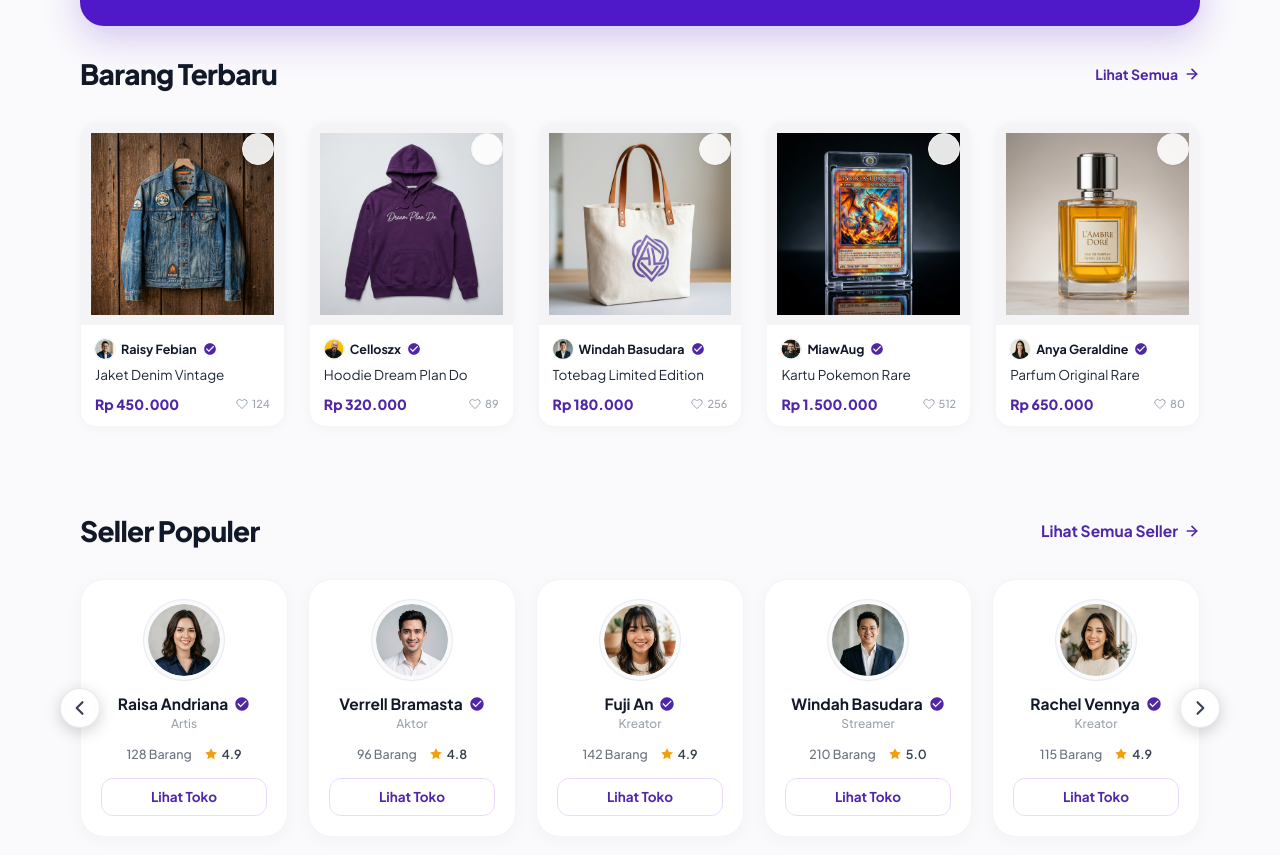
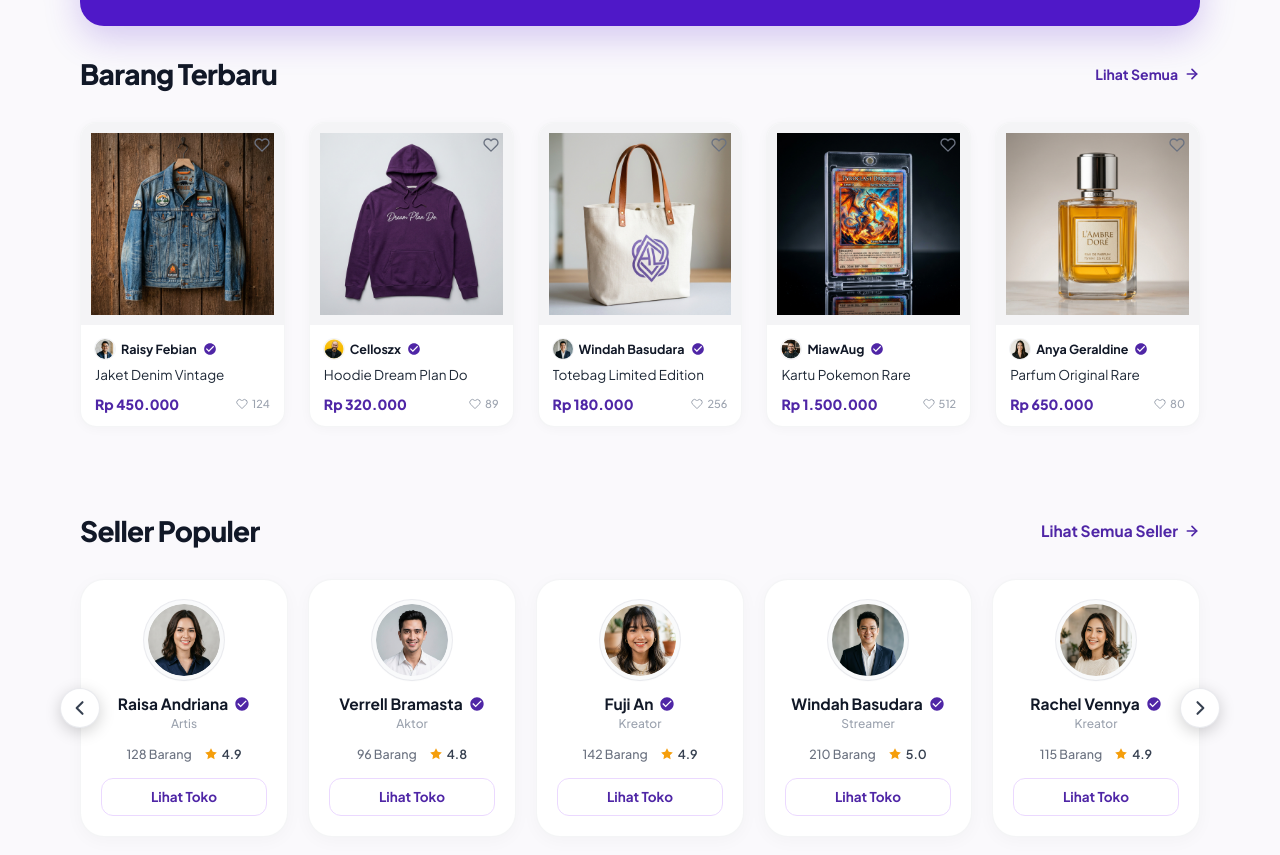
Before and after one commit to Jackm4ss/whimarket, a React (Vite) app: page / in a window 1280 px wide. Shown: the part 866-1721 px from the top of the page. Built offline with nearby package versions, Linux system fonts and the light colour scheme.

Commit message:
refactor: align card heart button, category active pills, and select styling to exact mockup details

```diff
--- a/src/components/common/ProductCard.tsx
+++ b/src/components/common/ProductCard.tsx
@@ -28,16 +28,16 @@ export const ProductCard: React.FC<ProductCardProps> = ({ product, onLikeToggle,
           </div>
         )}
 
-        {/* Condition Tag at Bottom Left */}
+        {/* Condition Tag at Bottom Left - only render if product explicitly has condition */}
         {product.condition && (
           <div className="absolute bottom-2.5 left-2.5 z-10">
-            <span className={`px-2 py-0.5 rounded-md text-[10.5px] font-bold ${conditionBadgeStyle}`}>
+            <span className={`px-2 py-0.5 rounded-[5px] text-[10px] font-bold ${conditionBadgeStyle}`}>
               {product.condition}
             </span>
           </div>
         )}
 
-        {/* Wishlist Heart Button at Top Right */}
+        {/* Wishlist Heart Button at Top Right matching mockup (borderless, transparent bg with grey outline heart) */}
         <button
           type="button"
           onClick={(e) => {
@@ -45,14 +45,13 @@ export const ProductCard: React.FC<ProductCardProps> = ({ product, onLikeToggle,
             e.stopPropagation();
             onLikeToggle?.(product.id);
           }}
-          className="absolute top-2.5 right-2.5 z-10 w-7 h-7 sm:w-8 sm:h-8 rounded-full bg-white/90 backdrop-blur-sm shadow-sm border border-gray-100 flex items-center justify-center text-gray-400 hover:text-[#4F26A6] transition-colors"
+          className="absolute top-2.5 right-2.5 z-10 p-1 flex items-center justify-center text-gray-500 hover:text-[#4F26A6] transition-colors"
           title="Simpan ke Wishlist"
         >
-          <svg className={`w-3.5 h-3.5 sm:w-4 sm:h-4 ${product.isLiked ? 'fill-[#4F26A6] text-[#4F26A6]' : 'fill-none stroke-currentColor'}`} viewBox="0 0 24 24" strokeWidth="2" strokeLinecap="round" strokeLinejoin="round">
+          <svg className={`w-4 h-4 ${product.isLiked ? 'fill-[#4F26A6] text-[#4F26A6]' : 'fill-none stroke-current'}`} viewBox="0 0 24 24" strokeWidth="2" strokeLinecap="round" strokeLinejoin="round">
             <path d="M20.84 4.61a5.5 5.5 0 0 0-7.78 0L12 5.67l-1.06-1.06a5.5 5.5 0 0 0-7.78 7.78l1.06 1.06L12 21.23l7.78-7.78 1.06-1.06a5.5 5.5 0 0 0 0-7.78z" />
           </svg>
         </button>
-
         <img
           src={product.image}
           alt={product.title}
--- a/src/components/shop/ShopSidebar.tsx
+++ b/src/components/shop/ShopSidebar.tsx
@@ -138,7 +138,7 @@ export const ShopSidebar: React.FC<ShopSidebarProps> = ({
                   onClick={() => onFilterChange({ ...filters, category: cat.id })}
                   className={`w-full flex items-center gap-2.5 px-2.5 py-1.5 rounded-lg text-xs font-medium transition-all ${
                     isActive
-                      ? 'bg-[#F4EEFF] text-[#4F26A6] font-bold'
+                      ? 'bg-[#EDE4FF] text-[#4F26A6] font-bold'
                       : 'text-gray-600 hover:text-[#4F26A6] hover:bg-gray-50'
                   }`}
                 >
@@ -278,7 +278,7 @@ export const ShopSidebar: React.FC<ShopSidebarProps> = ({
             <select
               value={filters.location}
               onChange={(e) => onFilterChange({ ...filters, location: e.target.value })}
-              className="w-full appearance-none bg-white border border-gray-200 rounded-xl px-3 py-2 text-xs text-gray-700 focus:outline-none focus:ring-2 focus:ring-[#4F26A6]/20 focus:border-[#4F26A6] cursor-pointer"
+              className="w-full appearance-none bg-[#FAFAFC] border border-gray-200/90 rounded-xl px-3 py-2 text-xs text-gray-500 focus:outline-none focus:ring-1 focus:ring-[#4F26A6] cursor-pointer"
             >
               <option value="">Pilih Lokasi</option>
               <option value="jakarta">Jakarta</option>
@@ -317,7 +317,7 @@ export const ShopSidebar: React.FC<ShopSidebarProps> = ({
             <select
               value={filters.seller}
               onChange={(e) => onFilterChange({ ...filters, seller: e.target.value })}
-              className="w-full appearance-none bg-white border border-gray-200 rounded-xl px-3 py-2 text-xs text-gray-700 focus:outline-none focus:ring-2 focus:ring-[#4F26A6]/20 focus:border-[#4F26A6] cursor-pointer"
+              className="w-full appearance-none bg-[#FAFAFC] border border-gray-200/90 rounded-xl px-3 py-2 text-xs text-gray-500 focus:outline-none focus:ring-1 focus:ring-[#4F26A6] cursor-pointer"
             >
               <option value="">Semua Seller</option>
               <option value="rachel">Rachel Vennya</option>
```
